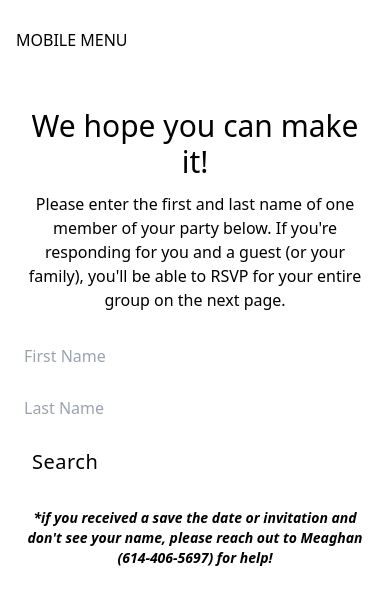
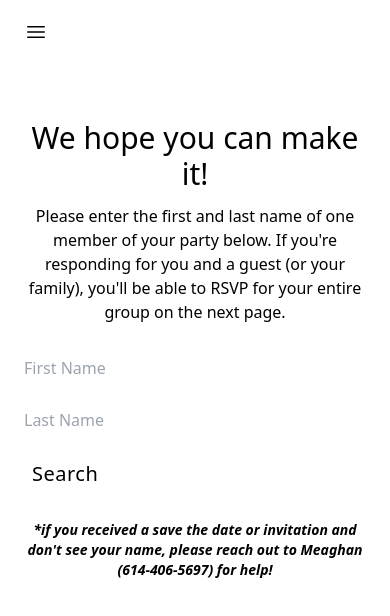
Before and after one commit to MeaghanCampbell/wedding-website, a Vue app: page /rsvp in a window 390 px wide. Shown: the top 616 px of the page. Built offline with nearby package versions, Linux system fonts and the light colour scheme; a web font is replaced by a local one.

Commit message:
mobile nav

```diff
--- a/index.html
+++ b/index.html
@@ -9,7 +9,7 @@
         <!-- Full Tailwind CDN - do not use for production -->
         <script src="https://cdn.tailwindcss.com"></script>
         <!-- input file, run command and switch to output.css for production -->
-        <link href="./src/input.css?v=7" rel="stylesheet">
+        <link href="./src/input.css?v=9" rel="stylesheet">
 
         <link rel="preconnect" href="https://fonts.googleapis.com">
         <link rel="preconnect" href="https://fonts.gstatic.com" crossorigin>
--- a/src/components/Nav.vue
+++ b/src/components/Nav.vue
@@ -1,13 +1,20 @@
 <script setup>
     import { RouterLink } from 'vue-router'
+    import { ref } from 'vue'
+
+    let navOpen = ref(false)
+
+    let toggleNav = function() {
+        navOpen.value = !navOpen.value
+    }
 </script>
 
 <template>
     <!-- desktop nav -->
     <nav class="hidden md:flex justify-between tracking-wide items-center pt-7 normal-text uppercase px-4 sm:px-8">
-        <div class="blue w-24 text-2xl playfair-bold">
+        <RouterLink to="/" class="blue w-24 text-2xl playfair-bold">
             <p>M<span class="fraunces-regular">&</span>G</p>
-        </div>
+        </RouterLink>
         <div class="blue text-sm flex justify-center items-center md:space-x-6 lg:space-x-10 montserrat-bold">
             <RouterLink to="/">Home</RouterLink>
             <RouterLink to="/details">Details</RouterLink>
@@ -21,10 +28,38 @@
     </nav>
 
     <!-- mobile nav -->
-    <nav class="md:hidden pt-7 normal-text uppercase px-4 sm:px-8" id="mobile-menu">
-        <div>
-            mobile menu
+    <nav class="bg-blue md:hidden normal-text uppercase">
+
+        <div class="relative flex h-16 items-center justify-between px-4">
+            <div class="inset-y-0 left-0 flex items-center sm:hidden">
+                <!-- Mobile menu button-->
+                <button type="button" @click="toggleNav" class="relative inline-flex items-center justify-center rounded-md p-2 white" aria-controls="mobile-menu" aria-expanded="false">
+                    <span class="absolute -inset-0.5"></span>
+                    <span class="sr-only">Open main menu</span>
+                    <svg class="block h-6 w-6" fill="none" viewBox="0 0 24 24" stroke-width="1.5" stroke="currentColor" aria-hidden="true">
+                        <path stroke-linecap="round" stroke-linejoin="round" d="M3.75 6.75h16.5M3.75 12h16.5m-16.5 5.25h16.5" />
+                    </svg>
+                    <svg class="hidden h-6 w-6" fill="none" viewBox="0 0 24 24" stroke-width="1.5" stroke="currentColor" aria-hidden="true">
+                        <path stroke-linecap="round" stroke-linejoin="round" d="M6 18L18 6M6 6l12 12" />
+                    </svg>
+                </button>
+            </div>
         </div>
+
+        <!-- Menu open  -->
+        <transition>
+            <div class="md:hidden px-4 absolute z-50 bg-blue w-full" id="mobile-menu" v-if="navOpen">
+                <div class="space-y-1 px-2 pb-3 pt-2 flex flex-col">
+                    <RouterLink to="/" class="white py-2 font-bold tracking-wide">Home</RouterLink>
+                    <RouterLink to="/details" class="white py-2 font-bold tracking-wide">Details</RouterLink>
+                    <RouterLink to="/travel" class="white py-2 font-bold tracking-wide">Travel</RouterLink>
+                    <RouterLink to="/our-story" class="white py-2 font-bold tracking-wide">Our Story</RouterLink>
+                    <RouterLink to="/registry" class="white py-2 font-bold tracking-wide">Registry</RouterLink>
+                    <RouterLink to="/rsvp" class="white py-2 font-bold tracking-wide">RSVP</RouterLink>
+                </div>
+            </div>
+        </transition>
+
     </nav>
 
 </template>
--- a/src/input.css
+++ b/src/input.css
@@ -95,8 +95,15 @@
     background-color: #ebe9e3;
 }
 
-
 .input-height {
     height:1.5em;
     width: 1.5em;
 }
+
+.bg-blue {
+    background-color: #455eb6;
+}
+
+.white {
+    color: #ebe9e3;
+}
--- a/src/views/Home.vue
+++ b/src/views/Home.vue
@@ -5,23 +5,27 @@
 
     const targetDate = new Date('June 6, 2025 17:00:00 EDT');
     const timer = reactive({
-      months: 0,
       days: 0,
       hours: 0,
+      minutes: 0,
     });
 
     let intervalId;
 
     onMounted(() => {
-      intervalId = setInterval(() => {
-        const now = new Date();
-        const diff = targetDate - now;
+  intervalId = setInterval(() => {
+    const now = new Date();
+    const diff = Math.abs(targetDate - now);
 
-        timer.months = Math.max(0, Math.floor(diff / (1000 * 60 * 60 * 24 * 30))).toString().padStart(2, '0');
-        timer.days = Math.max(0, Math.floor((diff % (1000 * 60 * 60 * 24 * 30)) / (1000 * 60 * 60 * 24))).toString().padStart(2, '0');
-        timer.hours = Math.max(0, Math.floor((diff % (1000 * 60 * 60 * 24)) / (1000 * 60 * 60))).toString().padStart(2, '0');
-      }, 1000);
-    });
+    const days = Math.floor(diff / (1000 * 60 * 60 * 24));
+    const hours = Math.floor((diff % (1000 * 60 * 60 * 24)) / (1000 * 60 * 60));
+    const minutes = Math.floor((diff % (1000 * 60 * 60)) / (1000 * 60));
+
+    timer.days = Math.max(0, days).toString().padStart(2, '0');
+    timer.hours = Math.max(0, hours).toString().padStart(2, '0');
+    timer.minutes = Math.max(0, minutes).toString().padStart(2, '0');
+  }, 1000);
+});
 
     onUnmounted(() => {
       clearInterval(intervalId);
@@ -37,7 +41,7 @@
           <section class="px-4 sm:px-8 py-14 sm:py-20 max-w-5xl mx-auto">
 
               <!-- text section -->
-              <div class="text-center space-y-5 blue inline-flex flex-col justify-center items-center w-full" style="height:50vh;">
+              <div class="text-center space-y-3 blue inline-flex flex-col justify-center items-center w-full" style="height:50vh;">
                   <p class="text-5xl sm:text-6xl playfair-bold uppercase">Meaghan <span class="fraunces-bold">&</span> Graham</p>
                   <p class="text-xl">June 6th, 2024</p>
                   <p class="text-xl pb-1">Corolla, North Carolina</p>
@@ -50,17 +54,17 @@
               <div class="fixed inset-x-0 bottom-0">
                   <div class="px-4 sm:px-8">
                       <div class="flex items-center playfair-regular text-7xl md:text-8xl xl:text-9xl text-transparent bg-clip-text bg-gradient-to-l text-gradient py-7 max-w-xl">
-                          <div class="flex flex-col items-center">
-                              <p>{{ timer.months }}:</p>
-                              <p class="text-xl sm:text-2xl mt-3 tracking-wide playfair-bold">months</p>
-                          </div>
-                          <div class="flex flex-col items-center">
+                          <div class="flex flex-col items-center justify-start">
                               <p>{{ timer.days }}:</p>
                               <p class="text-xl sm:text-2xl mt-3 tracking-wide playfair-bold">days</p>
                           </div>
                           <div class="flex flex-col items-center">
-                              <p>{{ timer.hours }}</p>
-                              <p class="text-xl sm:text-2xl mt-3 tracking-wide playfair-bold">hours</p>
+                              <p>{{ timer.hours }}:</p>
+                              <p class="text-xl sm:text-2xl mt-3 tracking-wide playfair-bold -ml-4">hours</p>
+                          </div>
+                          <div class="flex flex-col items-center">
+                              <p>{{ timer.minutes }}</p>
+                              <p class="text-xl sm:text-2xl mt-3 tracking-wide playfair-bold">minutes</p>
                           </div>
                       </div>
                   </div>
```
